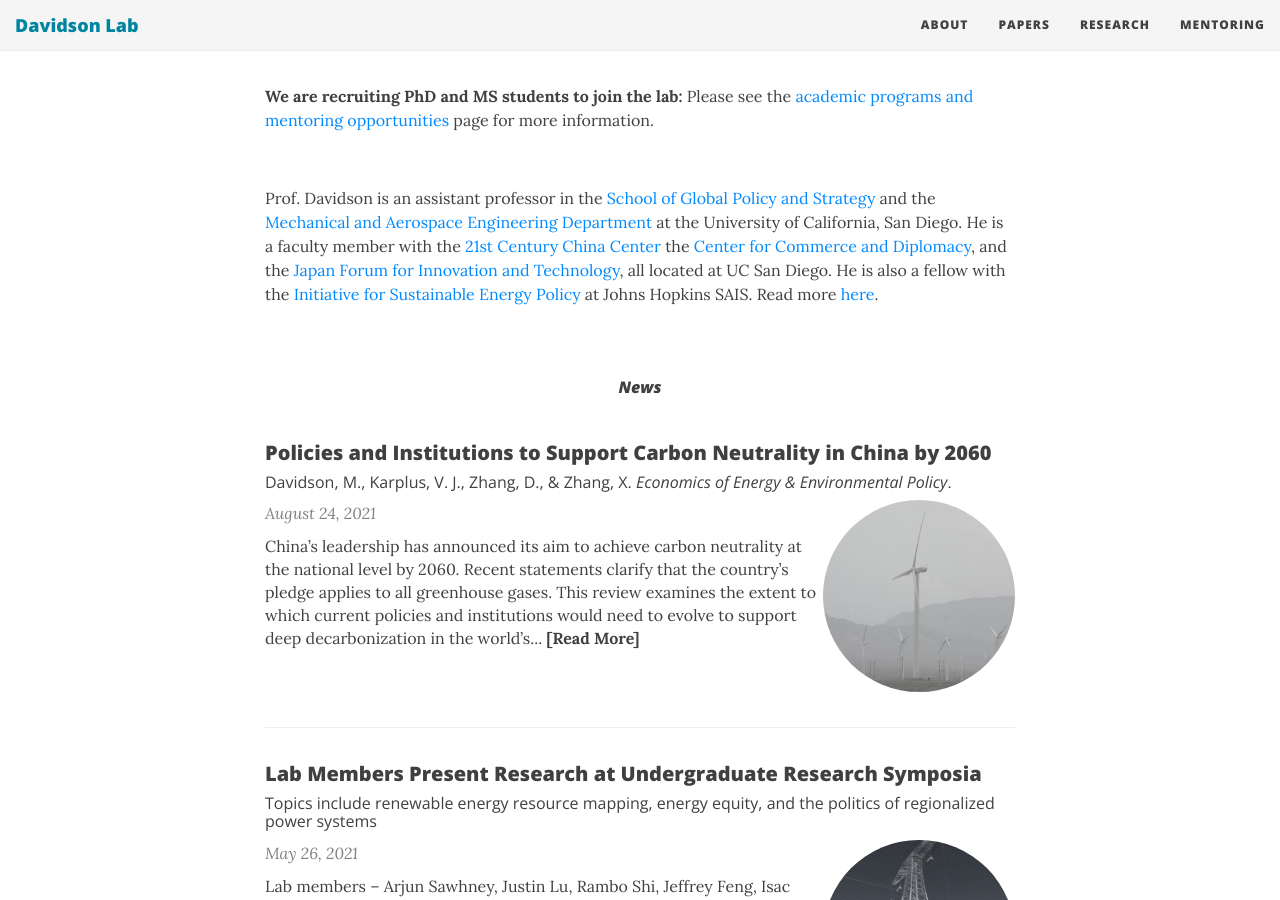
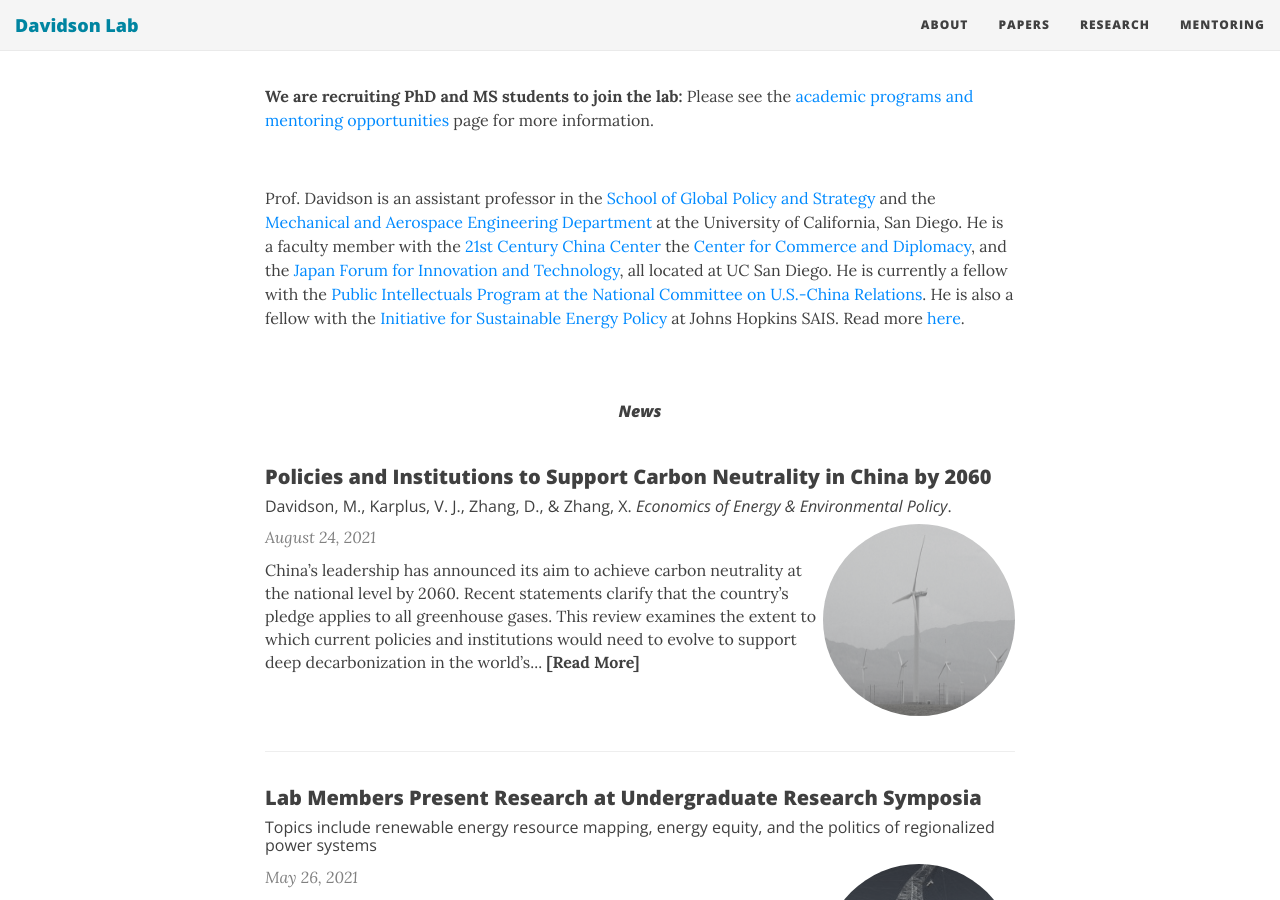
Before and after one commit to east-winds/east-winds.github.io, a Jekyll site: the page built from index.md, in a window 1280 px wide and 900 px high, scrolled down 465 px. Built offline with Jekyll 4.4.1, drawn with Linux system fonts in a browser that asks for light colours; nearby versions of some CDN libraries.

Commit message:
Update bio

```diff
--- a/index.md
+++ b/index.md
@@ -20,7 +20,7 @@ The Davidson Lab focuses on the **engineering implications** and **institutional
 
 <br>
 
-Prof. Davidson is an assistant professor in the [School of Global Policy and Strategy](http://gps.ucsd.edu/) and the [Mechanical and Aerospace Engineering Department](http://maeweb.ucsd.edu/) at the University of California, San Diego. He is a faculty member with the [21st Century China Center][21ccc] the [Center for Commerce and Diplomacy][ccd], and the [Japan Forum for Innovation and Technology][jfit], all located at UC San Diego. He is also a fellow with the [Initiative for Sustainable Energy Policy](http://sais-isep.org/) at Johns Hopkins SAIS. Read more [here](/about/).
+Prof. Davidson is an assistant professor in the [School of Global Policy and Strategy](http://gps.ucsd.edu/) and the [Mechanical and Aerospace Engineering Department](http://maeweb.ucsd.edu/) at the University of California, San Diego. He is a faculty member with the [21st Century China Center][21ccc] the [Center for Commerce and Diplomacy][ccd], and the [Japan Forum for Innovation and Technology][jfit], all located at UC San Diego. He is currently a fellow with the [Public Intellectuals Program at the National Committee on U.S.-China Relations](https://www.ncuscr.org/program/public-intellectuals-program). He is also a fellow with the [Initiative for Sustainable Energy Policy](http://sais-isep.org/) at Johns Hopkins SAIS. Read more [here](/about/).
 
 
 
```
Also changed, not shown: about.md (+1 -1 lines).
